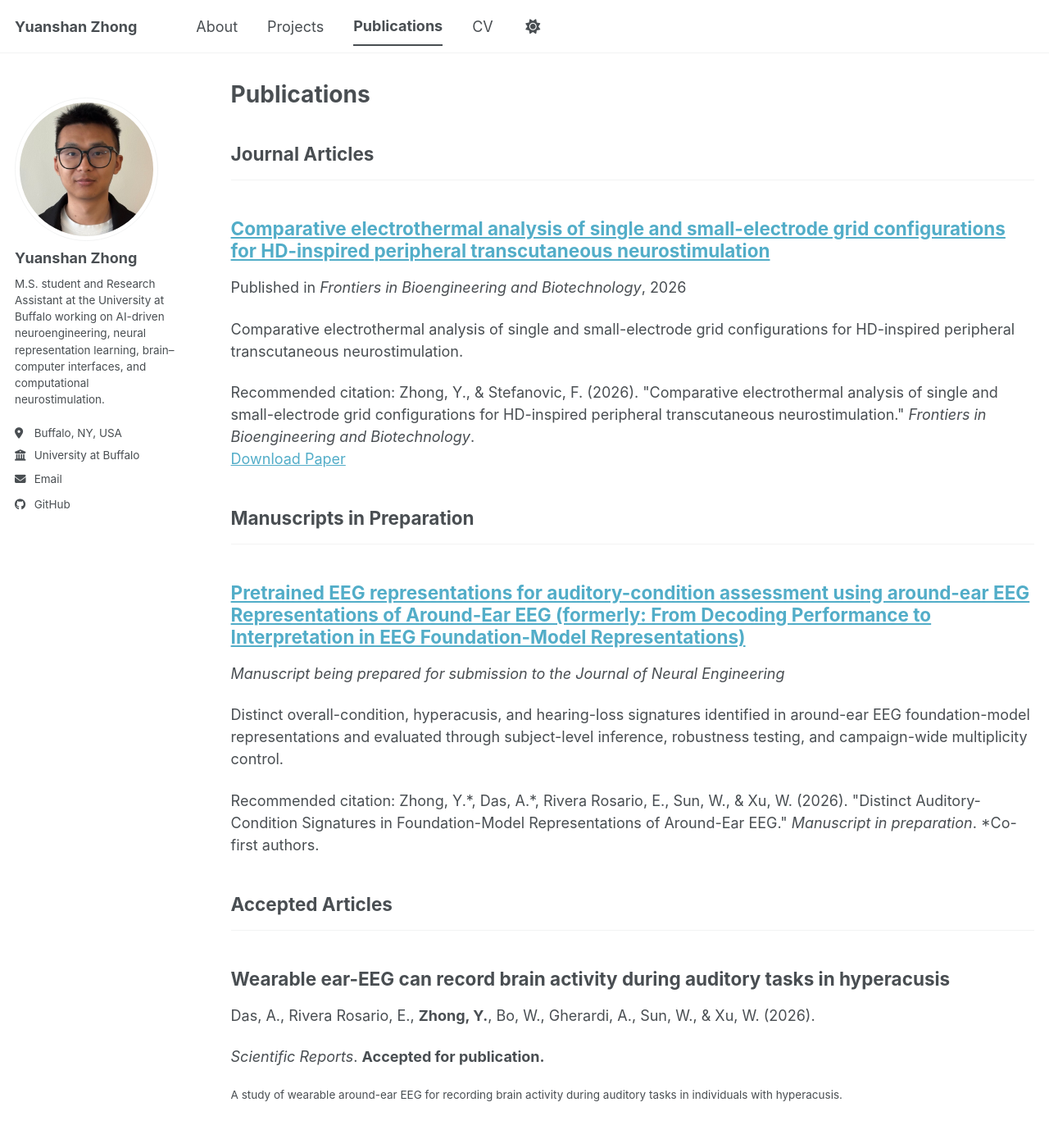
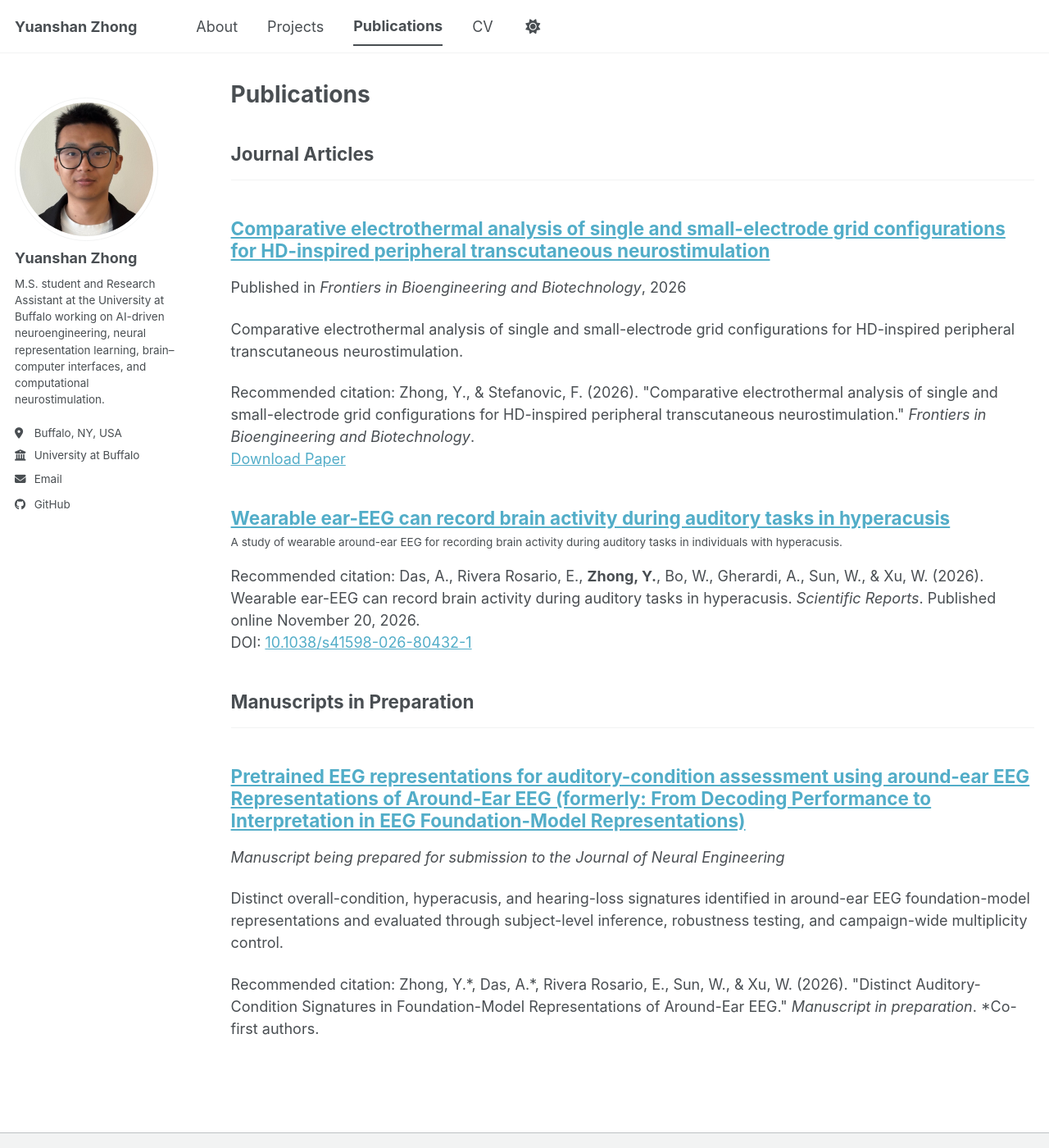
Before and after one commit to Yzhong9527/Yzhong9527.github.io, a Jekyll site: the page built from _pages/publications.html, in a window 1280 px wide and 1400 px high. Shown: the whole window at 82% size. Built offline with Jekyll 4.4.1, drawn with Linux system fonts in a browser that asks for light colours; a script bundle is joined from its source files by our own code; library files that are not in the unit come from our copies.

Commit message:
Add publication on wearable ear-EEG study
Added a new publication entry for a study on wearable ear-EEG.

```diff
--- a/_pages/publications.html
+++ b/_pages/publications.html
@@ -8,13 +8,12 @@ author_profile: true
 {% if site.author.googlescholar %}
   <div class="wordwrap">
     You can also find my articles on
-    <a href="{{site.author.googlescholar}}">my Google Scholar profile</a>.
+    <a href="{{ site.author.googlescholar }}">my Google Scholar profile</a>.
   </div>
 {% endif %}
 
 {% include base_path %}
 
-<!-- Automatically render existing publication entries -->
 {% if site.publication_category %}
   {% for category in site.publication_category %}
     {% assign title_shown = false %}
@@ -29,35 +28,40 @@ author_profile: true
       {% endunless %}
       {% include archive-single.html %}
     {% endfor %}
+
+    {% if category[0] == 'manuscripts' %}
+      {% unless title_shown %}
+        <h2>{{ category[1].title }}</h2>
+        <hr />
+      {% endunless %}
+
+      <div class="list__item">
+        <article class="archive__item">
+          <h2 class="archive__item-title">
+            <a href="https://doi.org/10.1038/s41598-026-80432-1">
+              Wearable ear-EEG can record brain activity during auditory tasks in hyperacusis
+            </a>
+          </h2>
+
+          <p class="archive__item-excerpt">
+            A study of wearable around-ear EEG for recording brain activity
+            during auditory tasks in individuals with hyperacusis.
+          </p>
+
+          <p>
+            Recommended citation: Das, A., Rivera Rosario, E.,
+            <strong>Zhong, Y.</strong>, Bo, W., Gherardi, A., Sun, W.,
+            &amp; Xu, W. (2026). Wearable ear-EEG can record brain activity
+            during auditory tasks in hyperacusis. <i>Scientific Reports</i>.
+            Published online November 20, 2026.<br />
+            DOI: <a href="https://doi.org/10.1038/s41598-026-80432-1">10.1038/s41598-026-80432-1</a>
+          </p>
+        </article>
+      </div>
+    {% endif %}
   {% endfor %}
 {% else %}
   {% for post in site.publications reversed %}
     {% include archive-single.html %}
   {% endfor %}
 {% endif %}
-
-<h2>Accepted Articles</h2>
-<hr />
-
-<div class="list__item">
-  <article class="archive__item">
-    <h2 class="archive__item-title">
-      Wearable ear-EEG can record brain activity during auditory tasks in hyperacusis
-    </h2>
-
-    <p>
-      Das, A., Rivera Rosario, E., <strong>Zhong, Y.</strong>,
-      Bo, W., Gherardi, A., Sun, W., &amp; Xu, W. (2026).
-    </p>
-
-    <p>
-      <i>Scientific Reports</i>.
-      <strong>Accepted for publication.</strong>
-    </p>
-
-    <p class="archive__item-excerpt">
-      A study of wearable around-ear EEG for recording brain activity
-      during auditory tasks in individuals with hyperacusis.
-    </p>
-  </article>
-</div>
```
